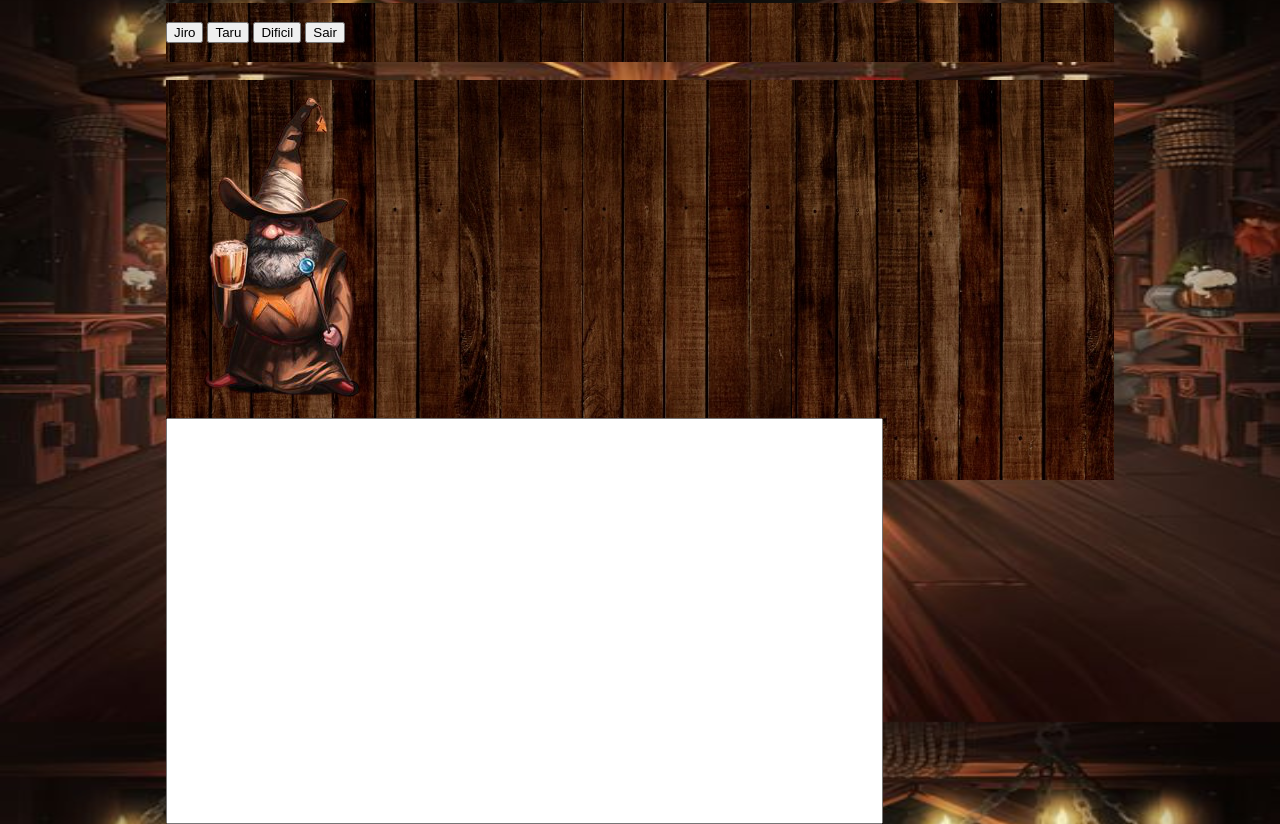
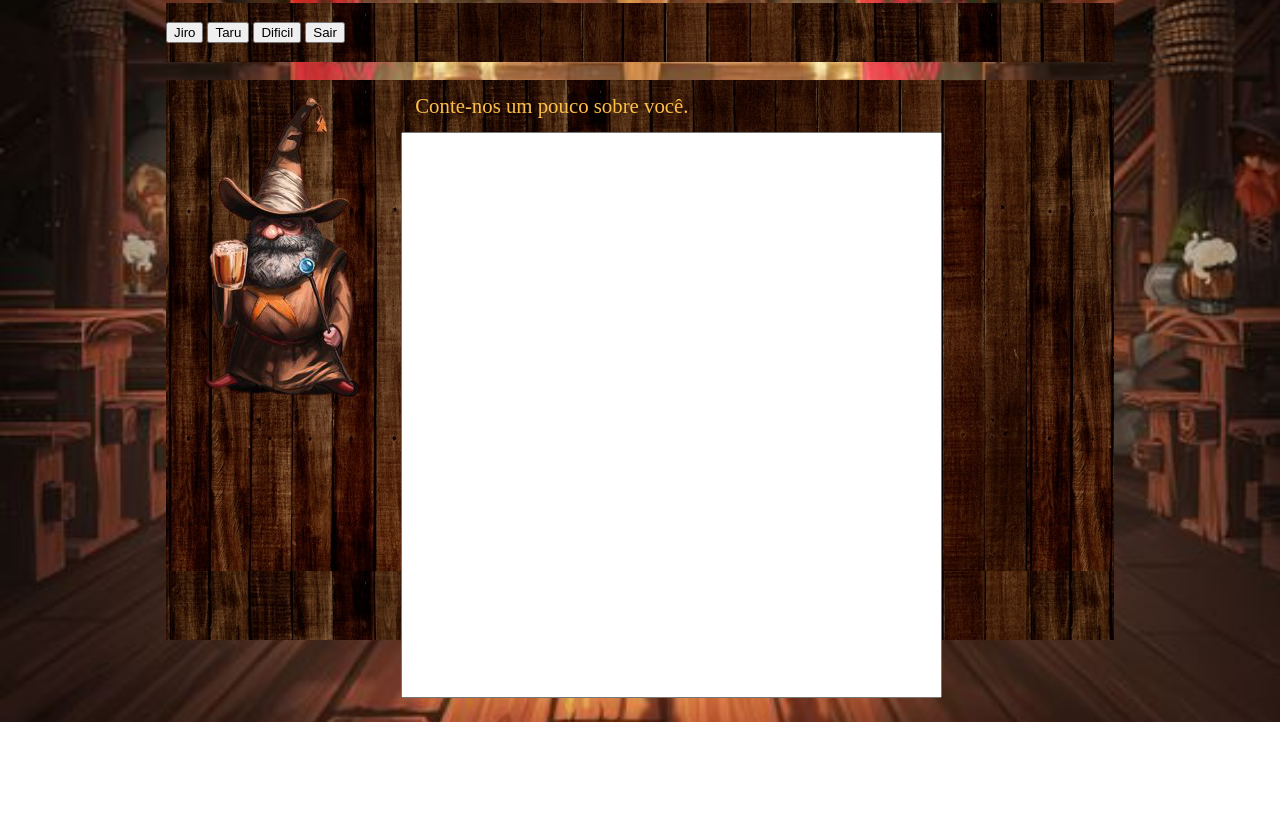
Before and after one commit to Abreu-Ricardo/Taverna, a plain HTML site: page escrevaVC.html in a window 1280 px wide. Shown: the part 78-902 px from the top of the page. After the commit the page ends 800 px from the top, so only its background shows below. Drawn offline with Linux system fonts and the light colour scheme.

Commit message:
Falta CSS e a fala do mago

```diff
--- a/escrevaVC.html
+++ b/escrevaVC.html
@@ -22,12 +22,18 @@
 	<div class="borda">
 		<div id="jamilton">
 			<img src="imagens/jamilton1.png">
-        </div>
+		</div>
 
-        <div id="text">
-            <textarea  type="text" id="box">
-            </textarea>
-        </div>
+		<form name="historia" >
+			<div id="text" class="borda">
+
+				<label for="box">Conte-nos um pouco sobre você.</label>
+
+				<textarea  name= "historia" type="text" id="box" >
+
+				</textarea>
+			</div>
+		</form>
 		<div class="clear"></div>
 	</div>
 
--- a/novoestilo.css
+++ b/novoestilo.css
@@ -129,7 +129,9 @@ button{
 }
 
 #text{
-	height: 25em;
-	/* padding: 10em; */
-
+	height: 35em;
+	width: 100em;
+	/* padding: 0em; */
+	/* columns: 12; */
+	/* grid-row: 20; */
 }
```
